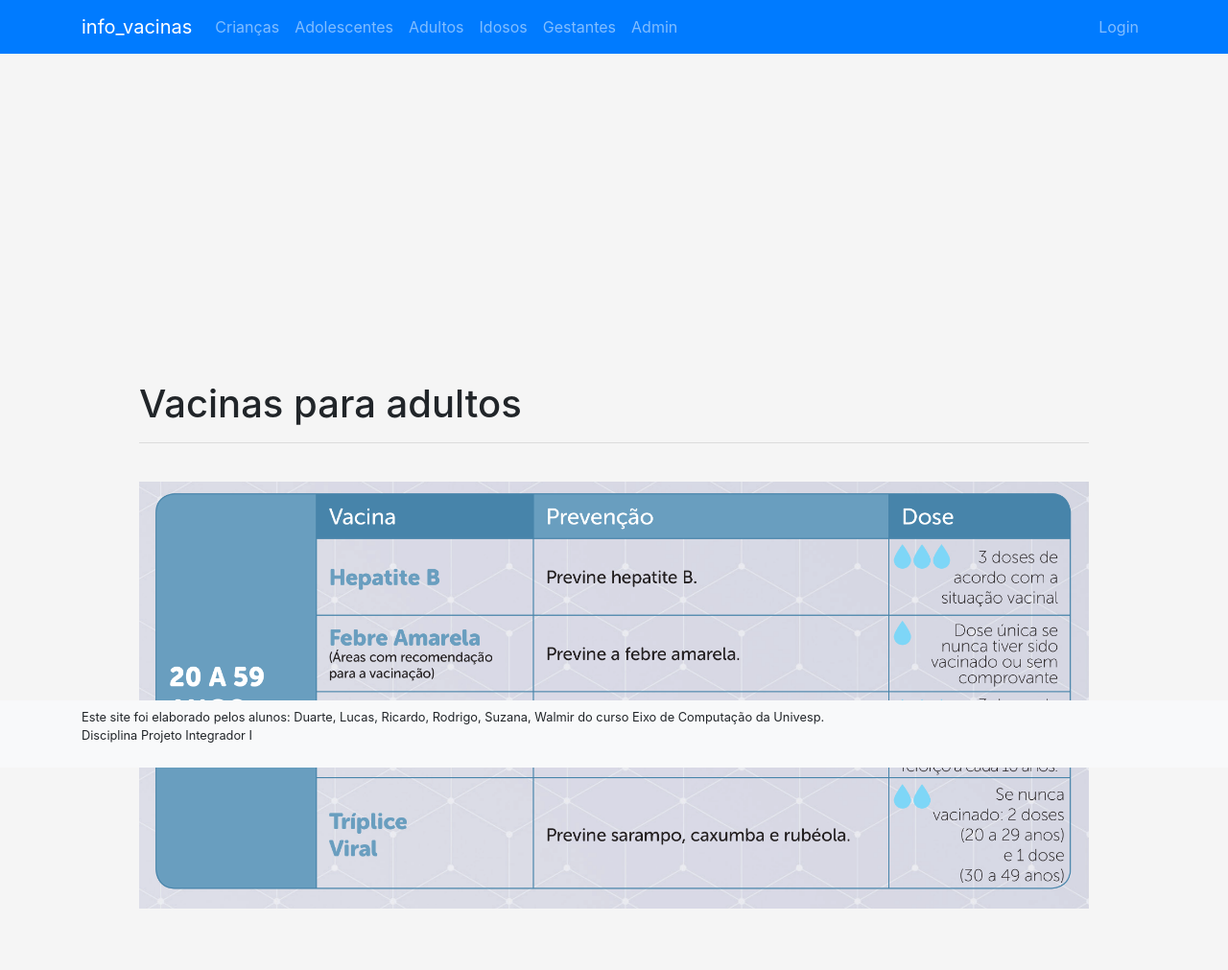
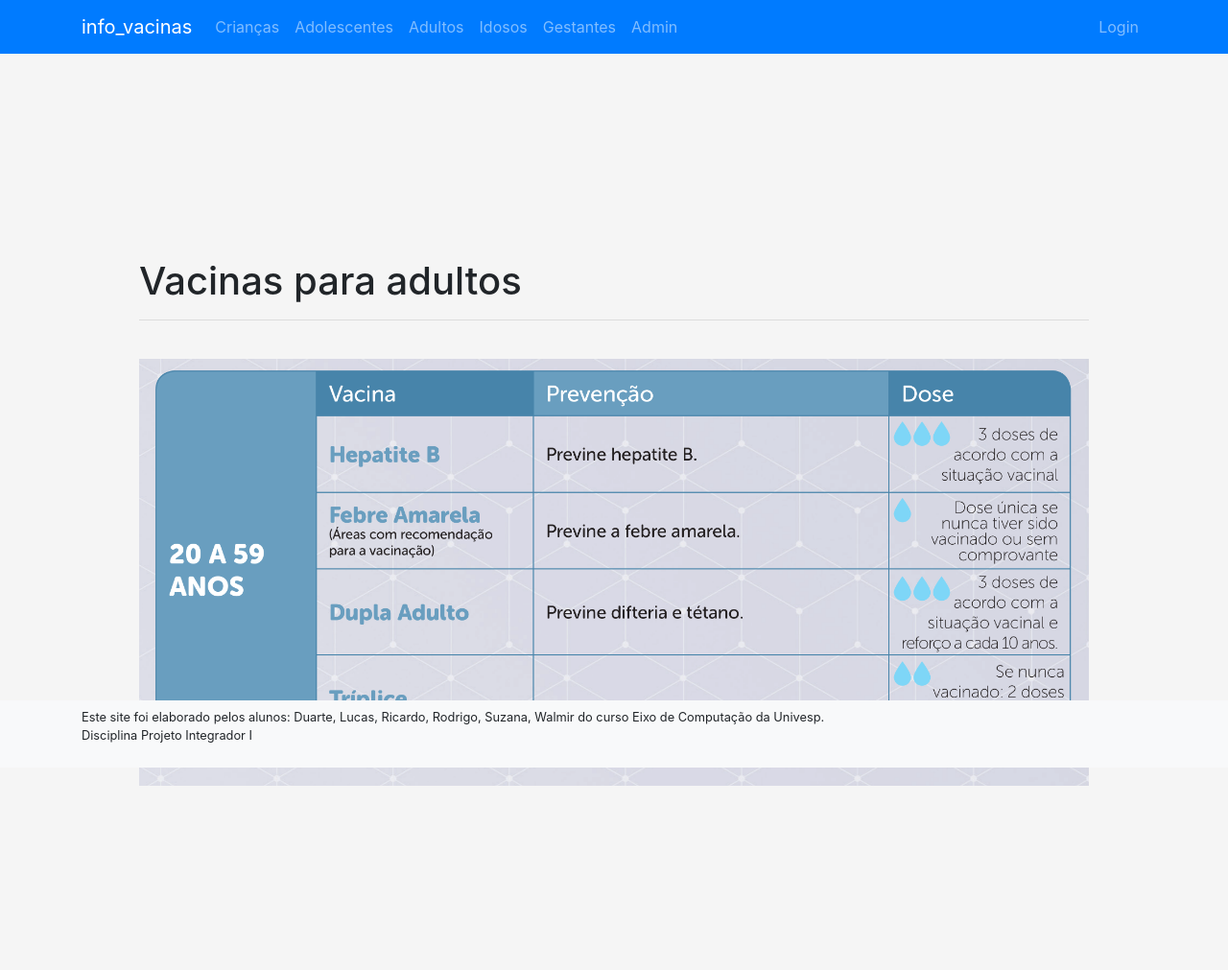
Before and after one commit to univesp-projeto-integrador-3/info_vacinas, a Flask app: page /adultos/ in a window 1280 px wide. Shown: the whole page at 96% size. After the commit the page ends 819 px from the top, so only its background shows below. Run offline with Flask 2, Linux system fonts and the light colour scheme; parts of the project's set-up code (start-up, migrations or seed data) failed here and were passed over; some libraries are stand-ins or nearby versions.

Commit message:
diminuido padding

```diff
--- a/project/client/static/main.css
+++ b/project/client/static/main.css
@@ -5,5 +5,5 @@
 }
 
 .calendario-pagina-faixa-etaria {
-  padding-top: 32rem;
+  padding-top: 16rem;
 }
```
